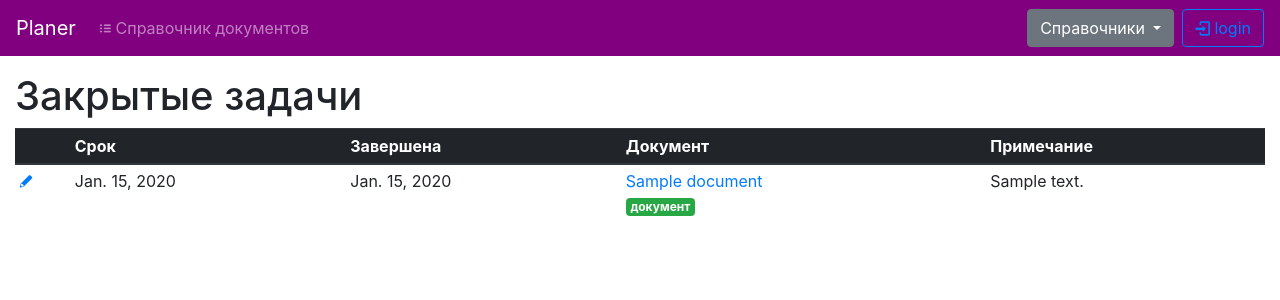
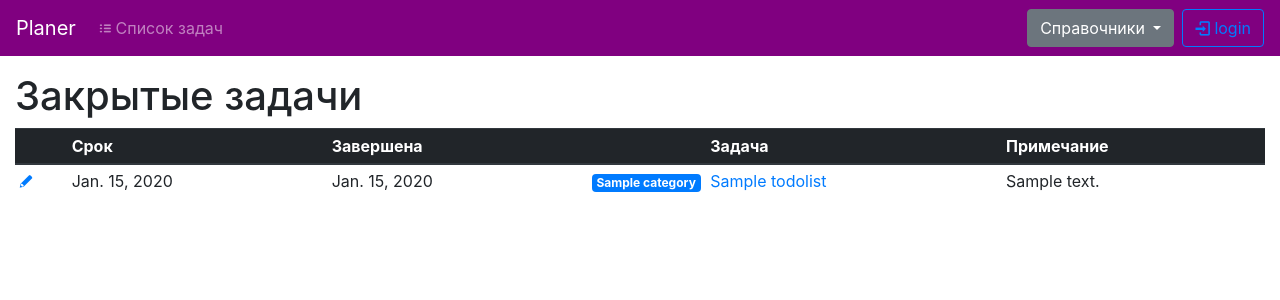
Before and after one commit to Tur-4000/planer, a Django app: page /tasks_ended/ in a window 1280 px wide. Shown: the top 300 px of the page. Run offline with Django 3.2, Linux system fonts and the light colour scheme; tables that the repository leaves empty hold one stand-in row (values such as "Sample post"); some libraries are stand-ins or nearby versions.

Commit message:
model Category

```diff
--- a/planer/models.py
+++ b/planer/models.py
@@ -1,5 +1,19 @@
 from django.db import models
 from django.shortcuts import reverse
+from django.utils.text import slugify as django_slugify
+
+
+# from django.template.defaultfilters import slugify as django_slugify
+
+alphabet = {'а': 'a', 'б': 'b', 'в': 'v', 'г': 'g', 'д': 'd', 'е': 'e', 'ё': 'yo', 'ж': 'zh', 'з': 'z', 'и': 'i',
+            'й': 'j', 'к': 'k', 'л': 'l', 'м': 'm', 'н': 'n', 'о': 'o', 'п': 'p', 'р': 'r', 'с': 's', 'т': 't',
+            'у': 'u', 'ф': 'f', 'х': 'kh', 'ц': 'ts', 'ч': 'ch', 'ш': 'sh', 'щ': 'shch', 'ы': 'y', 'э': 'e', 'ю': 'yu',
+            'я': 'ya'}
+
+
+def gen_slug(s):
+    new_slug = django_slugify(''.join(alphabet.get(w, w) for w in s.lower()), allow_unicode=True)
+    return new_slug
 
 
 class Documents(models.Model):
@@ -29,14 +43,60 @@ class Documents(models.Model):
         return reverse('document_detail', kwargs={'pk': self.id})
 
 
+class Category(models.Model):
+    COLOR = (
+        (1, 'primary'),
+        (2, 'secondary'),
+        (3, 'success'),
+        (4, 'danger'),
+        (5, 'warning'),
+        (6, 'info'),
+        (7, 'dark'),
+    )
+
+    name = models.CharField(db_index=True,
+                            blank=False,
+                            max_length=32,
+                            verbose_name='Название')
+    slug = models.SlugField(max_length=32,
+                            db_index=True,
+                            blank=False,
+                            unique=True)
+    description = models.TextField(blank=True,
+                                   null=True,
+                                   verbose_name='Описание')
+    color = models.PositiveSmallIntegerField(choices=COLOR,
+                                             db_index=True,
+                                             blank=False,
+                                             default=2,
+                                             verbose_name='Цвет')
+
+    class Meta:
+        verbose_name = 'Категория'
+        verbose_name_plural = 'Категории'
+        ordering = ['name']
+
+    def __str__(self):
+        return f'{self.name}'
+
+    def save(self, *args, **kwargs):
+        if not self.id:
+            self.slug = gen_slug(self.name)
+        super().save(*args, **kwargs)
+
+
 class TodoList(models.Model):
-    document = models.ForeignKey(Documents,
-                                 on_delete=models.CASCADE,
-                                 verbose_name='Документ',
-                                 related_name='task')
+    title = models.CharField(db_index=True,
+                             blank=False,
+                             max_length=128,
+                             verbose_name='Название задачи')
     due_date = models.DateField(db_index=True,
                                 blank=False,
                                 verbose_name='Крайний срок')
+    category = models.ForeignKey(Category,
+                                 on_delete=models.DO_NOTHING,
+                                 verbose_name='Категория',
+                                 null=True)
     end_date = models.DateField(db_index=True,
                                 blank=True,
                                 null=True,
--- a/planer/urls.py
+++ b/planer/urls.py
@@ -9,7 +9,9 @@ urlpatterns = [
     path('task/add/', views.task_add, name='task_add'),
     path('task/edit/<int:task_id>/', views.task_edit, name='task_edit'),
     path('task/detail/<int:pk>/', views.task_detail, name='task_detail'),
-    path('documents_list/', views.documents_list, name='documents_list'),
-    path('document/add/', views.document_add, name='document_add'),
-    path('document/edit/<int:document_id>/', views.document_edit, name='document_edit'),
+    path('category/list/', views.category_list, name='category_list'),
+    path('category/add/', views.category_add, name='category_add'),
+    # path('documents_list/', views.documents_list, name='documents_list'),
+    # path('document/add/', views.document_add, name='document_add'),
+    # path('document/edit/<int:document_id>/', views.document_edit, name='document_edit'),
 ]
--- a/planer/views.py
+++ b/planer/views.py
@@ -1,7 +1,7 @@
 from django.shortcuts import render, redirect, get_object_or_404
 import datetime
-from .models import Documents, TodoList
-from .forms import DocumentForm, TaskForm, TaskEndForm
+from .models import TodoList, Category
+from .forms import TaskForm, TaskEndForm, CategoryForm
 
 
 def todo_list(request):
@@ -70,42 +70,65 @@ def task_edit(request, task_id):
                   {'title': title, 'form': form})
 
 
-def documents_list(request):
-    documents = Documents.objects.all()
+def category_list(request):
+    titte = 'Справочник категорий'
+    categories = Category.objects.all()
     return render(request,
-                  'planer/list_documents.html',
-                  {'documents': documents})
+                  'planer/category_list.html',
+                  {'categories': categories, 'titte': titte})
 
 
-def document_add(request):
-    title = 'Добавить новый документ'
+def category_add(request):
+    title = 'Добавить категорию'
     if request.method == 'POST':
-        form = DocumentForm(request.POST)
+        form = CategoryForm(request.POST)
         if form.is_valid():
             form.save()
+            return redirect('category_list')
         else:
-            return render(request, 'planer/add_document.html', {'form': form, 'title': title})
-        return redirect('documents_list')
-    else:
-        form = DocumentForm()
-    return render(request,
-                  'planer/add_document.html',
-                  {'form': form, 'title': title})
+            return render(request, 'planer/category.html',
+                          {'title': title, 'form': form})
+    form = CategoryForm()
+    return render(request, 'planer/category.html',
+                  {'title': title, 'form': form})
 
 
-def document_edit(request, document_id):
-    title = 'Редактировать документ'
-    document = get_object_or_404(Documents, id=document_id)
-    if request.method == 'POST':
-        form = DocumentForm(request.POST, instance=document)
-        if form.is_valid():
-            form.save()
-        else:
-            return render(request,
-                          'planer/add_document.html',
-                          {'form': form, 'title': title, 'document': document})
-        return redirect('documents_list')
-    form = DocumentForm(instance=document)
-    return render(request,
-                  'planer/add_document.html',
-                  {'form': form, 'title': title, 'document': document})
+# def documents_list(request):
+#     documents = Documents.objects.all()
+#     return render(request,
+#                   'planer/list_documents.html',
+#                   {'documents': documents})
+#
+#
+# def document_add(request):
+#     title = 'Добавить новый документ'
+#     if request.method == 'POST':
+#         form = DocumentForm(request.POST)
+#         if form.is_valid():
+#             form.save()
+#         else:
+#             return render(request, 'planer/add_document.html', {'form': form, 'title': title})
+#         return redirect('documents_list')
+#     else:
+#         form = DocumentForm()
+#     return render(request,
+#                   'planer/add_document.html',
+#                   {'form': form, 'title': title})
+#
+#
+# def document_edit(request, document_id):
+#     title = 'Редактировать документ'
+#     document = get_object_or_404(Documents, id=document_id)
+#     if request.method == 'POST':
+#         form = DocumentForm(request.POST, instance=document)
+#         if form.is_valid():
+#             form.save()
+#         else:
+#             return render(request,
+#                           'planer/add_document.html',
+#                           {'form': form, 'title': title, 'document': document})
+#         return redirect('documents_list')
+#     form = DocumentForm(instance=document)
+#     return render(request,
+#                   'planer/add_document.html',
+#                   {'form': form, 'title': title, 'document': document})
--- a/templates/base.html
+++ b/templates/base.html
@@ -30,9 +30,9 @@
       <div class="collapse navbar-collapse" id="navbarSupportedContent">
         <ul class="navbar-nav mr-auto">
           <li class="nav-item">
-            <a class="nav-link" href="{% url 'documents_list' %}">
+            <a class="nav-link" href="{% url 'todo_list' %}">
               <span class="icon icon-list"></span>
-              Справочник документов</a>
+              Список задач</a>
           </li>
         </ul>
 
@@ -43,7 +43,7 @@
             </a>
 
             <div class="dropdown-menu  dropdown-menu-right" aria-labelledby="dropdownMenuLink">
-              <a class="dropdown-item" href="#">Справочник 1</a>
+              <a class="dropdown-item" href="{% url 'category_list' %}">Справочник категорий</a>
               <a class="dropdown-item" href="#">Справочник 2</a>
               <a class="dropdown-item" href="#">Справочник 3</a>
             </div>
--- a/templates/planer/task_detail.html
+++ b/templates/planer/task_detail.html
@@ -14,7 +14,8 @@
   <div class="col-md-6">
     <div class="jumbotron">
 
-      <h1 class="display-4">{{ task.document }}</h1>
+      <h1 class="display-4">{{ task.title }}</h1>
+      <h3><span class="badge badge-{{ task.category.get_color_display }}">{{ task.category.name }}</span></h3>
       <p>{{ task.document.description }}</p>
       <p class="lead"><strong>Срок завершения:</strong> {{ task.due_date }}</p>
       <p class="lead"><strong>Дата закрытия:</strong> {{ task.end_date|default:"В работе" }}</p>
--- a/templates/planer/todo_list.html
+++ b/templates/planer/todo_list.html
@@ -31,7 +31,8 @@
         {% if is_ended %}
           <th>Завершена</th>
         {% endif %}
-        <th>Документ</th>
+        <th width="50px"></th>
+        <th>Задача</th>
         <th>Примечание</th>
       </tr>
     </thead>
@@ -40,7 +41,7 @@
       {% for task in todolist %}
 
         <tr {% if today > task.due_date %}
-            class="alert alert-danger"
+              class="table-danger"
             {% endif %}
             >
           <td>
@@ -51,11 +52,11 @@
           {% if is_ended %}
             <td>{{ task.end_date }}</td>
           {% endif %}
-
           <td>
-            <a href="{% url 'task_detail' task.id %}">{{ task.document }}</a>
-            <br>
-            <span class="badge badge-success">документ</span>
+            <span class="badge badge-{{ task.category.get_color_display }}">{{ task.category.name }}</span>
+          </td>
+          <td>
+            <a href="{% url 'task_detail' task.id %}">{{ task.title }}</a>
           </td>
           <td>{{ task.note|default:"" }}</td>
         </tr>
```
Also changed, not shown: planer/admin.py (+4 -3 lines), planer/forms.py (+29 -15 lines), templates/planer/category.html (added, +29 -0 lines), templates/planer/category_list.html (added, +38 -0 lines), planer/migrations/0007_auto_20190319_2245.py (added), planer/migrations/0008_category_color.py (added), planer/migrations/0009_auto_20190320_0004.py (added).
